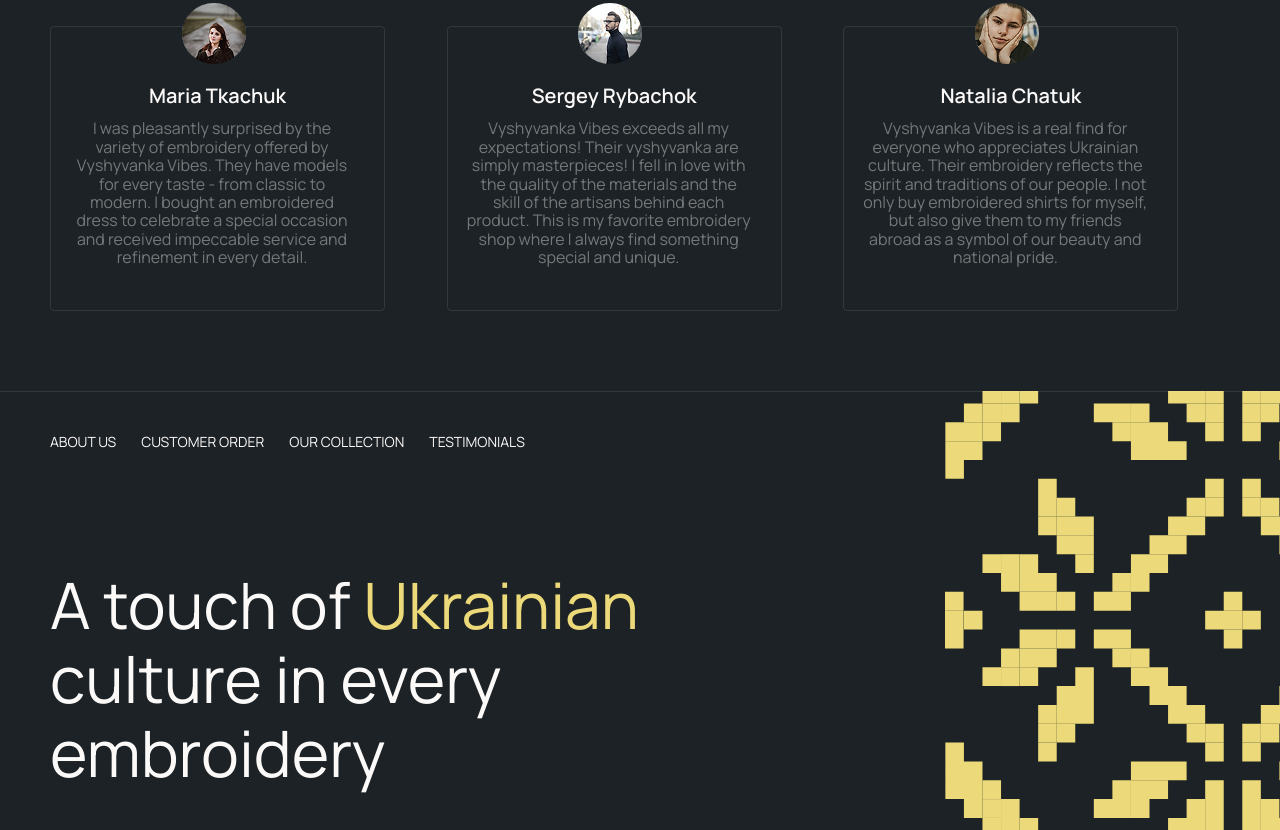
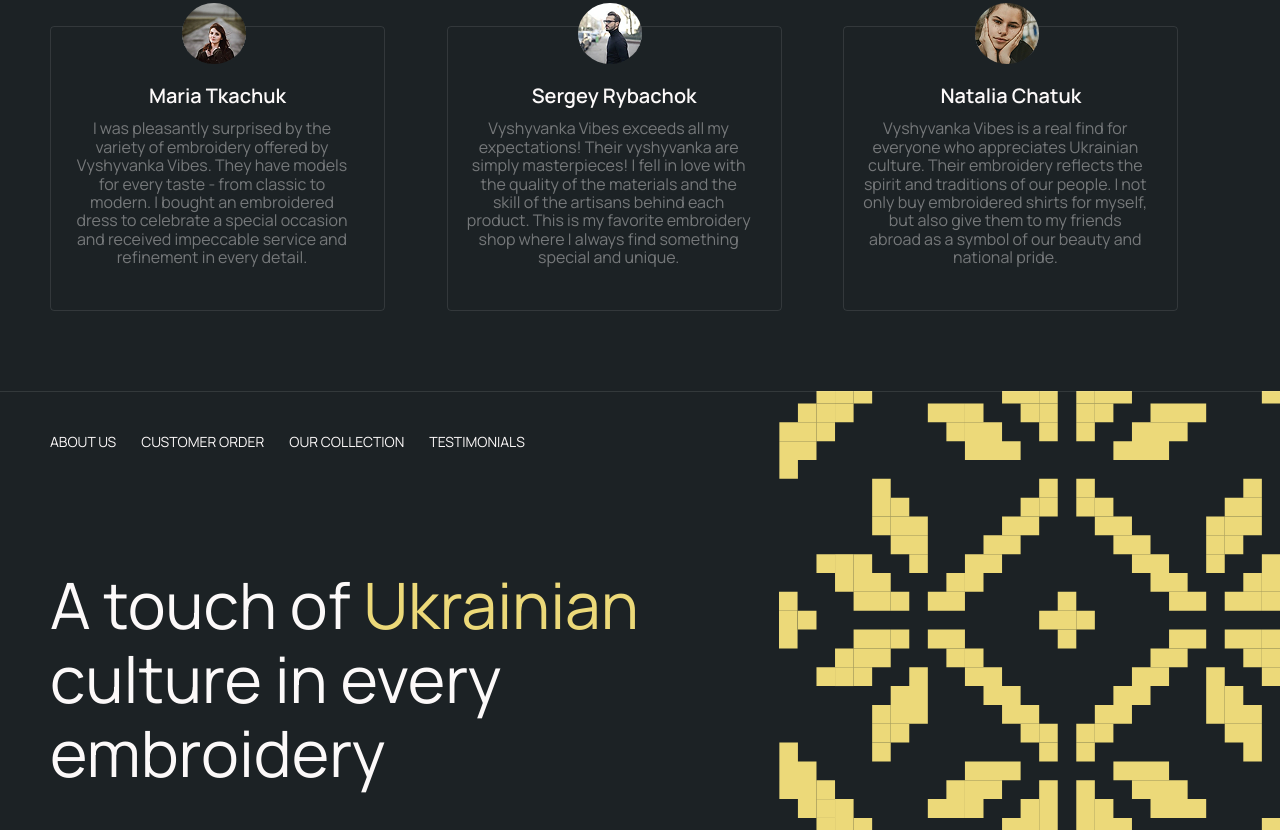
Before and after one commit to Maksym82/Vyshyvanka-Vibes, a plain HTML site: page index.html in a window 1280 px wide. Shown: the part 4674-5504 px from the top of the page. Drawn offline with nearby package versions, Linux system fonts and the light colour scheme; files whose address does not match are found by name.

Commit message:
Update styles footer

```diff
--- a/sass/layout/_footer.scss
+++ b/sass/layout/_footer.scss
@@ -14,6 +14,10 @@
 
   @media (min-width: 1280px) {
     background-size: 595px 528px;
+  }
+
+  @media (min-width: 1280px) {
+    background-position: center right -94px;
   }
 }
 
@@ -101,7 +105,7 @@
   }
 
   @media (min-width: 1280px) {
-    min-width: 754px;
+    max-width: 773px;
     font-size: 64px;
     line-height: 1.15625;
   }
```
Also changed, not shown: css/main.css, css/main.min.css, 2 other files.
